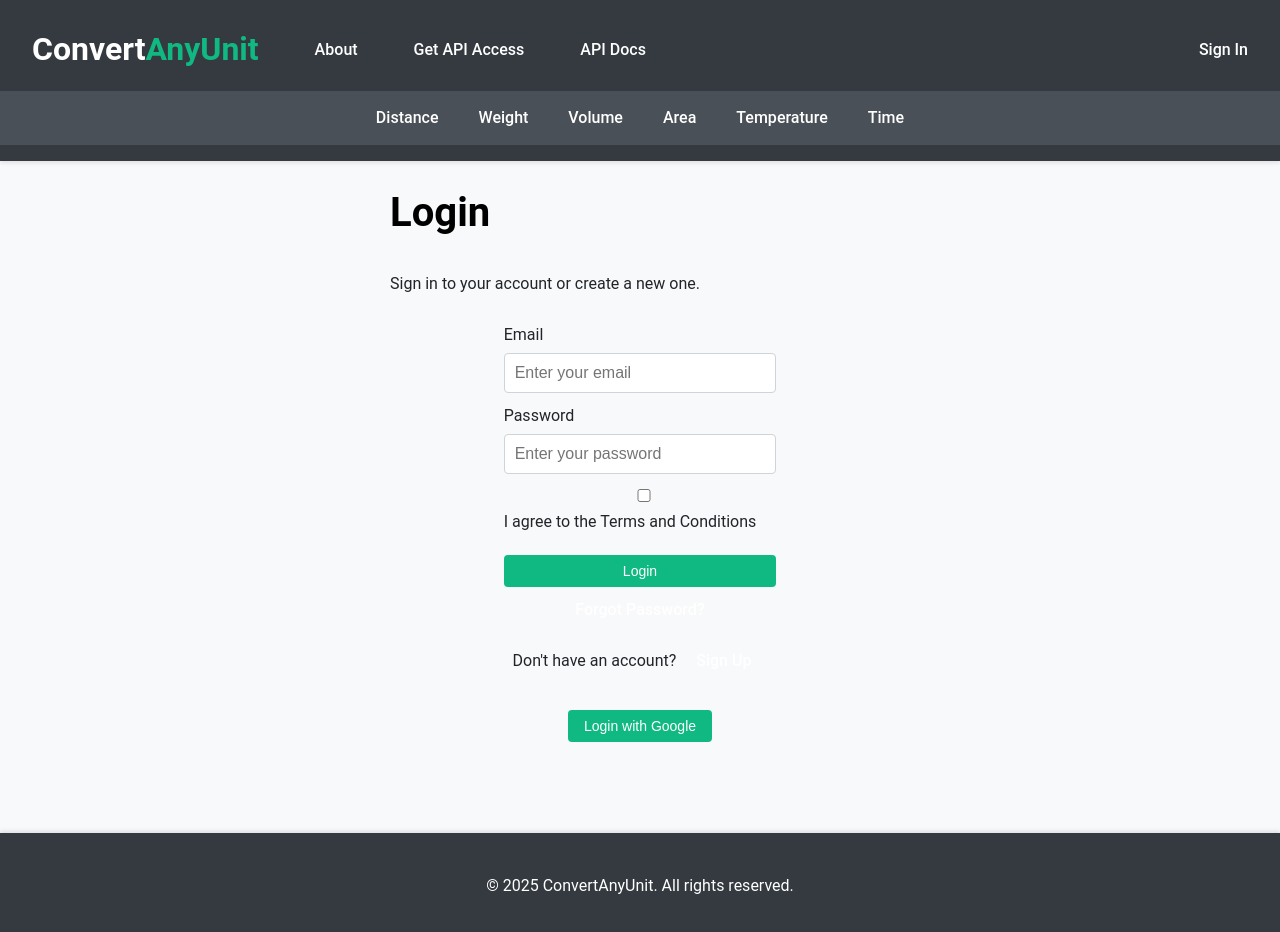
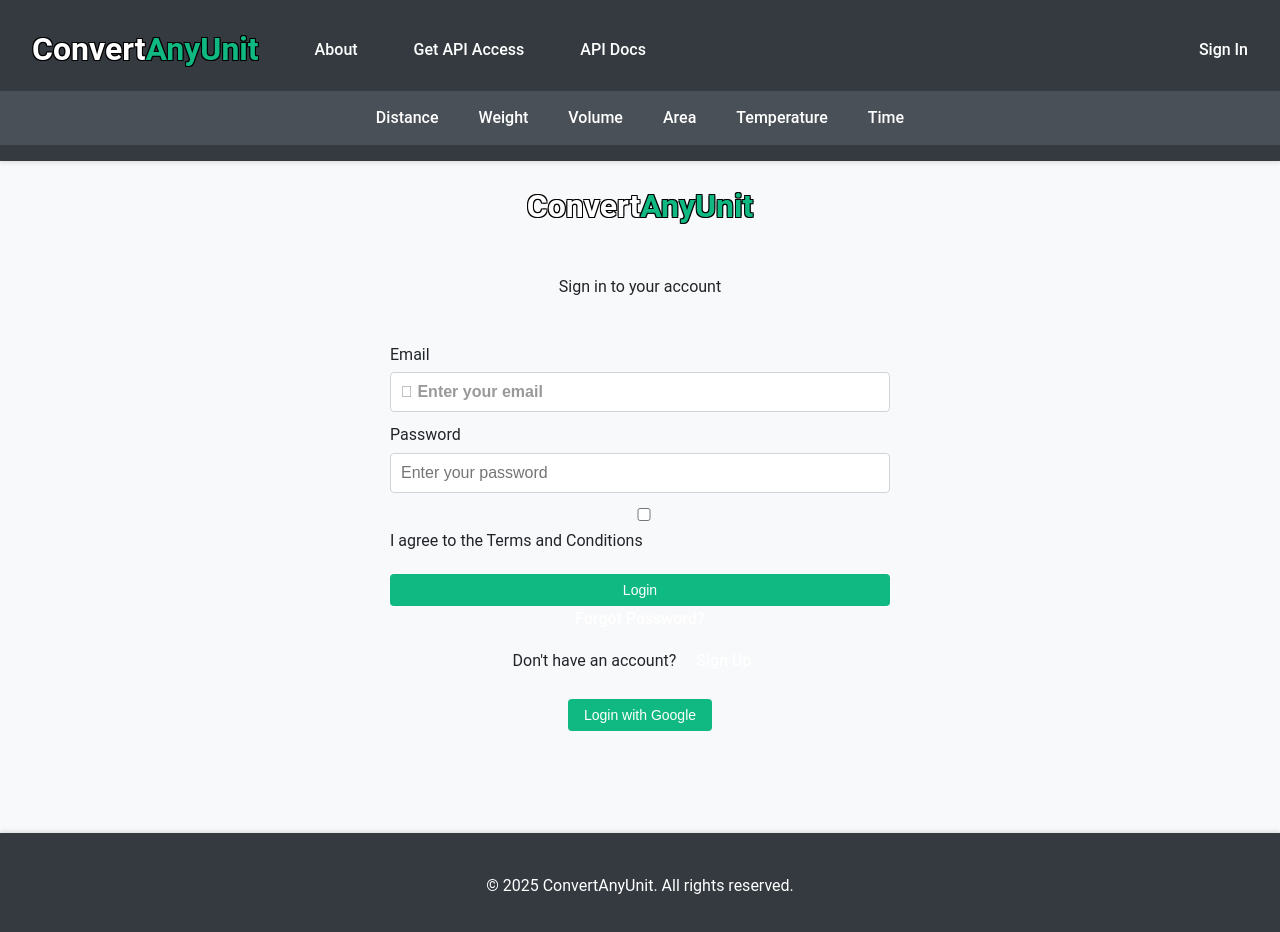
Before and after one commit to pgtuff/MVC-FastAPI, a React (Create React App) app in the folder frontend/: page /login in a window 1280 px wide. Shown: the top 932 px of the page. Built offline with nearby package versions, Linux system fonts and the light colour scheme.

Commit message:
login update

```diff
--- a/frontend/package.json
+++ b/frontend/package.json
@@ -3,6 +3,7 @@
   "version": "0.1.0",
   "private": true,
   "dependencies": {
+    "@fortawesome/fontawesome-free": "^6.7.2",
     "@testing-library/jest-dom": "^5.17.0",
     "@testing-library/react": "^13.4.0",
     "@testing-library/user-event": "^13.5.0",
--- a/frontend/src/pages/login.js
+++ b/frontend/src/pages/login.js
@@ -1,17 +1,22 @@
 import React, { useState } from 'react';
 import { Link } from 'react-router-dom';
+import Logo from '../components/logo.js';
+import '../styles/global.css';
 
 const Login = () => {
-  const [email, setEmail] = useState('');
-  const [password, setPassword] = useState('');
-  const [agreeToTerms, setAgreeToTerms] = useState(false);
+  const [email, setEmail] = useState(''); // Email input
+  const [password, setPassword] = useState(''); // Password input
+  const [agreeToTerms, setAgreeToTerms] = useState(false); // Terms agreement checkbox
+  const [error, setError] = useState(null); // Error handling
 
   const handleLogin = (e) => {
     e.preventDefault();
     if (!agreeToTerms) {
-      alert('You must agree to the terms and conditions.');
+      setError('You must agree to the terms and conditions.');
       return;
     }
+    setError(null); // Clear any previous errors
+
     // Add login logic here (e.g., API call to authenticate user)
     console.log('Logging in with:', email, password);
     alert(`Login successful for ${email}`);
@@ -23,12 +28,20 @@ const Login = () => {
   };
 
   return (
-    <div className="form-container">
-      <h1>Login</h1>
-      <p>Sign in to your account or create a new one.</p>
-
+    <div className="form">
       {/* Login Form */}
       <form onSubmit={handleLogin} className="form-container">
+        {/* Centered Logo */}
+        <div style={{ display: 'flex', justifyContent: 'center', alignItems: 'center', marginBottom: '16px' }}>
+          <Logo />
+        </div>
+
+        {/* Centered Title */}
+        <div style={{ display: 'flex', justifyContent: 'center', alignItems: 'center', marginBottom: '16px' }}>
+          <p>Sign in to your account</p>
+        </div>
+
+        {/* Email Input */}
         <div className="form-row">
           <label htmlFor="email">Email</label>
           <input
@@ -36,11 +49,13 @@ const Login = () => {
             id="email"
             value={email}
             onChange={(e) => setEmail(e.target.value)}
-            placeholder="Enter your email"
+            placeholder="&#xf0e0; Enter your email"
             required
+            className="email-input"
           />
         </div>
 
+        {/* Password Input */}
         <div className="form-row">
           <label htmlFor="password">Password</label>
           <input
@@ -53,6 +68,7 @@ const Login = () => {
           />
         </div>
 
+        {/* Terms and Conditions Checkbox */}
         <div className="form-row">
           <label>
             <input
@@ -65,6 +81,10 @@ const Login = () => {
           </label>
         </div>
 
+        {/* Error Message */}
+        {error && <p style={{ color: 'red' }}>Error: {error}</p>}
+
+        {/* Login Button */}
         <button type="submit" className="cta-button">
           Login
         </button>
@@ -97,4 +117,4 @@ const Login = () => {
   );
 };
 
-export default Login
+export default Login;
--- a/frontend/src/styles/global.css
+++ b/frontend/src/styles/global.css
@@ -122,7 +122,12 @@ header {
 .logo-text {
   font-size: 2rem;
   font-weight: bold;
-  color: #ffffff; /* Black color */
+  color: #ffffff; /* White color */
+  text-shadow:
+    -1px -1px 0 black,
+     1px -1px 0 black,
+    -1px  1px 0 black,
+     1px  1px 0 black; /* Black outline */
 }
 
 .highlight {
@@ -325,3 +330,9 @@ footer a:hover {
 .cta-button:hover {
   background-color: #0e9d6e; /* Darker green on hover */
 }
+
+.email-input::placeholder {
+  font-family: 'Font Awesome 6 Free', sans-serif; /* Use Font Awesome font */
+  font-weight: 900; /* Required for solid icons */
+  color: #999; /* Placeholder text color */
+}
```
Also changed, not shown: 1 other file (tests, documents, lock files or other folders).
